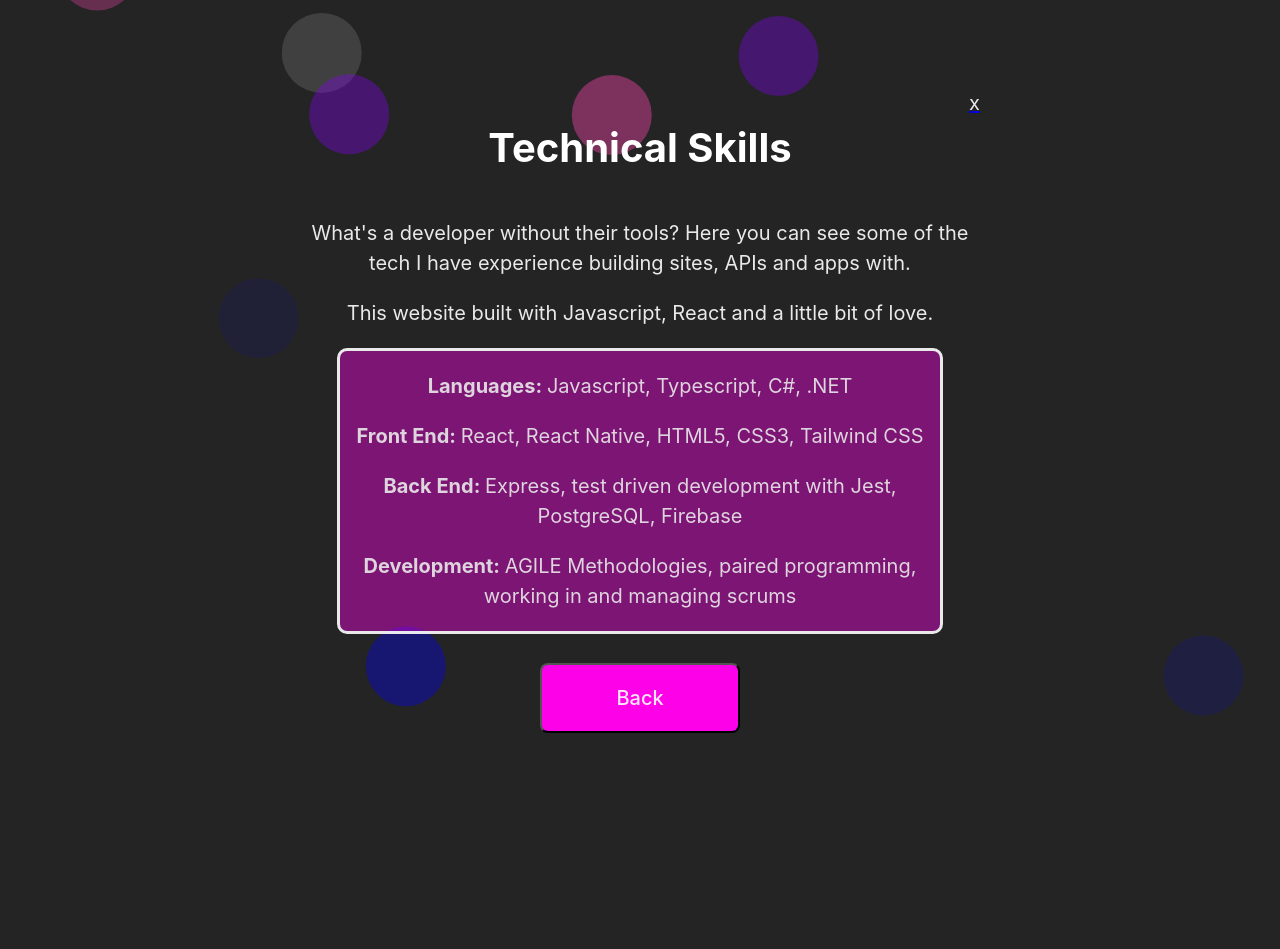
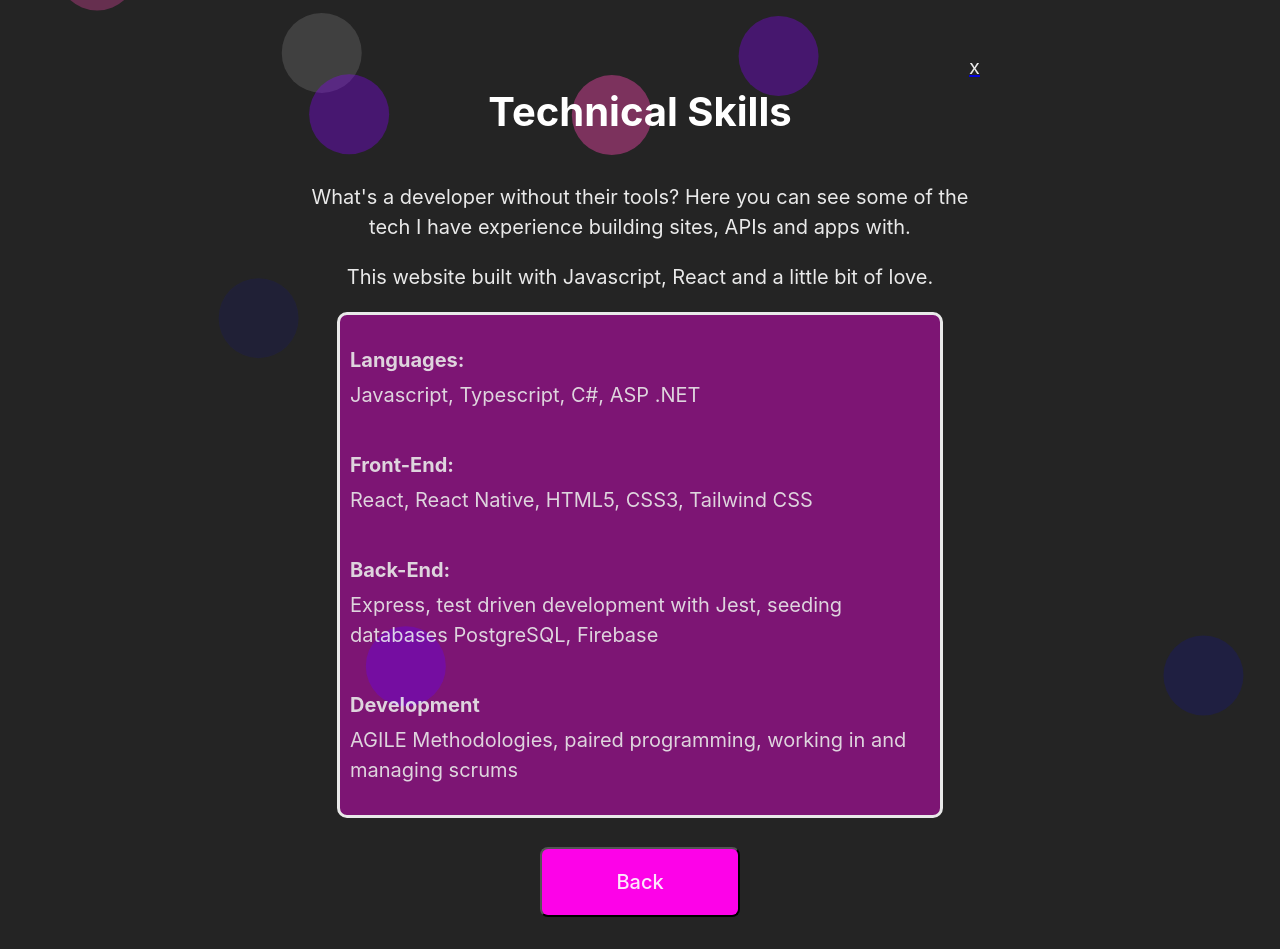
Before and after one commit to DanielCouperthwaite/urban-health, a React (Vite) app: page /tech in a window 1280 px wide. Before the commit the page ends 800 px from the top, so only its background shows below. Built offline with nearby package versions, Linux system fonts and the light colour scheme.

Commit message:
update styling to tech page

```diff
--- a/src/Home/Tech/Tech.css
+++ b/src/Home/Tech/Tech.css
@@ -6,4 +6,16 @@
     width: 100%;
     max-width: 600px;
     margin: auto;
+    text-align:left;
 }
+
+.tech-p {
+    padding: 10px;
+
+}
+
+.tech-span {
+    padding: 10px;
+    font-size: 20px;
+    margin-bottom: -35px;
+}
--- a/src/Home/Tech/Tech.jsx
+++ b/src/Home/Tech/Tech.jsx
@@ -47,10 +47,14 @@ export default function Tech () {
                     <Grow in={loadTwo}>
                     <div className="about">
                         <div className='tech-info'>
-                            <p><strong>Languages: </strong>Javascript, Typescript, C#, .NET</p>
-                            <p><strong>Front End: </strong>React, React Native, HTML5, CSS3, Tailwind CSS</p>
-                            <p><strong>Back End: </strong>Express, test driven development with Jest, PostgreSQL, Firebase</p>
-                            <p><strong>Development: </strong>AGILE Methodologies, paired programming, working in and managing scrums</p>
+                            <p className='tech-span'><strong>Languages: </strong></p>
+                            <p className='tech-p'>Javascript, Typescript, C#, ASP .NET</p>
+                            <p className='tech-span'><strong>Front-End:</strong></p>
+                            <p className='tech-p'>React, React Native, HTML5, CSS3, Tailwind CSS</p>
+                            <p className='tech-span'><strong>Back-End:</strong></p>
+                            <p className='tech-p'>Express, test driven development with Jest, seeding databases PostgreSQL, Firebase</p>
+                            <p className='tech-span'><strong>Development</strong></p>
+                            <p className='tech-p'>AGILE Methodologies, paired programming, working in and managing scrums</p>
                         </div>
 
                         <div>
```
